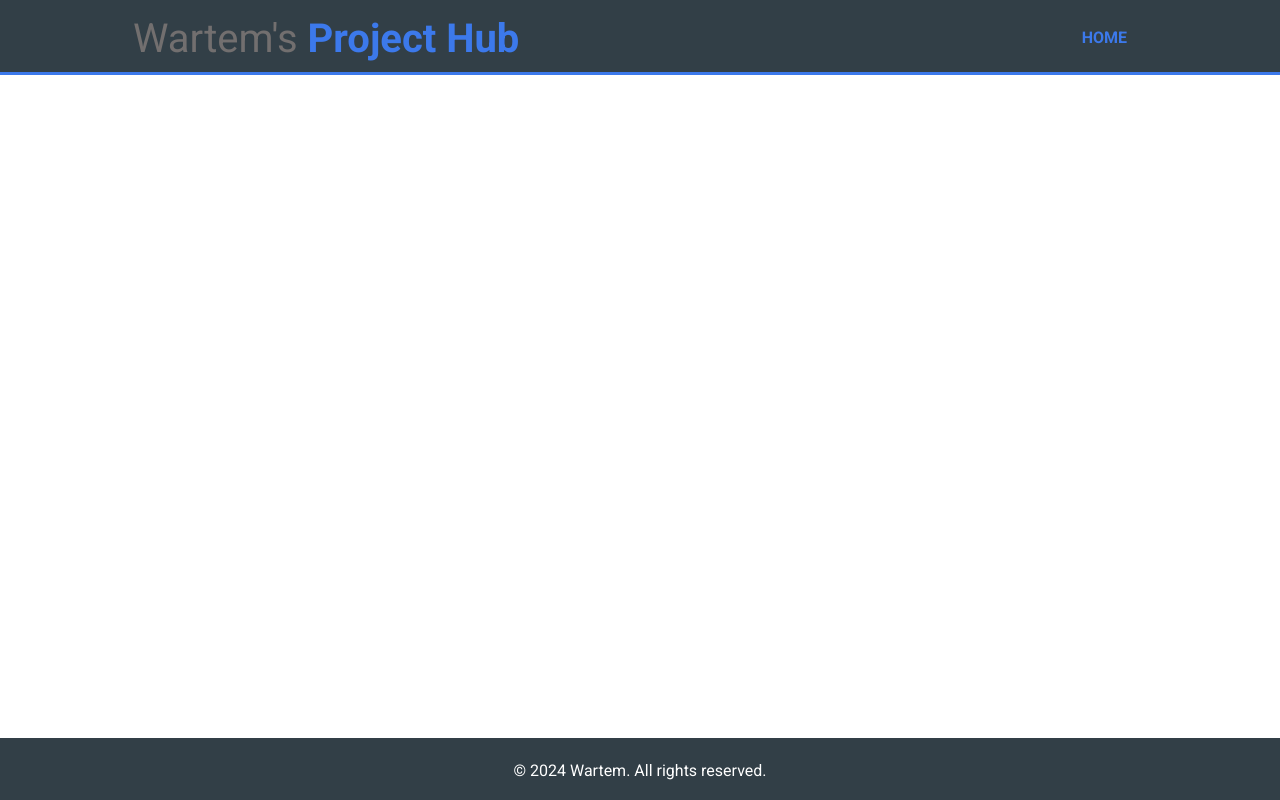
After one commit to Wartem/doc_analyzer, a Python web app: template templates/base.html in a window 1280 px wide. The commit adds this page. Run offline with Jinja, Linux system fonts and the light colour scheme; the template is opened without the code that fills it, so the values that code supplies are empty; some libraries are stand-ins or nearby versions.

Commit message:
Standalone
# Doc Analyzer

## Description
Doc Analyzer is a standalone Flask application designed to analyze documents using AI. It extracts text from various file formats and processes it using advanced language models. This tool can be used independently or integrated into larger projects.

## Key Features
- Document text extraction
- AI-powered text analysis
- Support for multiple file formats
- RESTful API for easy integration
- Customizable analysis parameters

## Recent Updates
- Refactored for standalone operation
- Improved error handling and logging
- Enhanced AI model integration
- Added configuration options for easy deployment

## Integration with Project Hub
While Doc Analyzer is now a standalone application, it can be seamlessly integrated into the Project Hub ecosystem using symbolic links. This allows for flexible deployment options, whether as an independent service or as part of a larger project suite.

To integrate with Project Hub:
1. Clone this repository to your local machine
2. Create a symbolic link in the Project Hub's project folder pointing to the Doc Analyzer directory
3. Update Project Hub's configuration to recognize Doc Analyzer as an available project

## Getting Started
[Include basic setup and running instructions here]

## Contributing
[Add guidelines for contributing to the project]

## License
[Specify the license under which this project is released]

---

This repository represents the evolution of Doc Analyzer from a component of Project Hub to a fully independent application, while maintaining the ability to integrate seamlessly with larger project ecosystems.

```diff
--- a/project_config.json
+++ b/project_config.json
@@ -1,3 +1,7 @@
 {
-    "display_name": "Document Analyzer"
+    "project_name": "doc_analyzer",
+    "display_name": "Document Analyzer",
+    "debug": true,
+    "port": 5600,
+    "secret_key": "default_secret_key_replace_me_in_production"
 }
--- /dev/null
+++ b/templates/base.html
@@ -0,0 +1,125 @@
+<!DOCTYPE html>
+<html lang="en">
+<head>
+    <meta charset="UTF-8">
+    <meta name="viewport" content="width=device-width, initial-scale=1.0">
+    <title>{% block title %}Wartem's Project Hub{% endblock %}</title>
+    <link href="https://fonts.googleapis.com/css2?family=Roboto:wght@300;400;700&display=swap" rel="stylesheet">
+
+    <!-- Bootstrap CSS -->
+    <link rel="stylesheet" href="https://stackpath.bootstrapcdn.com/bootstrap/4.5.2/css/bootstrap.min.css">
+    <!-- Font Awesome CSS -->
+    <link rel="stylesheet" href="https://cdnjs.cloudflare.com/ajax/libs/font-awesome/5.15.1/css/all.min.css">
+
+    {% block extra_head %}{% endblock %}
+
+    <style>
+                body {
+            display: flex;
+            flex-direction: column;
+            min-height: 100vh;
+            margin: 0;
+            font-family: 'Roboto', sans-serif;
+            line-height: 1.6;
+            color: #646363a2;
+            background-color: #f4f4f4;
+        }
+        .container {
+            width: 80%;
+            margin: auto;
+            overflow: hidden;
+            padding: 5px;
+            color: rgb(114, 111, 111);
+        }
+        header {
+            background: #323f47;
+            color: #ffffff;
+            padding-top: 10px;
+            min-height: 30px;
+            border-bottom: #3c79eb 3px solid;
+        }
+        header a {
+            color: #ffffff;
+            text-decoration: none;
+            text-transform: uppercase;
+            font-size: 16px;
+        }
+        header ul {
+            padding: 0;
+            list-style: none;
+        }
+        header li {
+            display: inline;
+            padding: 0 20px;
+        }
+        header #branding {
+            float: left;
+        }
+        header #branding h1 {
+            margin: 0;
+        }
+        header nav {
+            float: right;
+            margin-top: 10px;
+        }
+        .highlight, header .current a {
+            color: #3c79eb;
+            font-weight: bold;
+        }
+        #main {
+            flex: 1;
+            padding: 30px 0;
+            background: #ffffff;
+        }
+        footer {
+            padding-top: 20px;
+            color: #ffffff;
+            background-color: #323f47;
+            text-align: center;
+            margin-top: auto;
+        }
+        #headtext {
+            padding-top: 0px;
+            margin-top: 0px;
+        }
+    </style>
+
+    {% block extra_css %}{% endblock %}
+</head>
+<body>
+    <header>
+        <div class="container" id="head-text">
+            <div id="branding">
+                <h1>Wartem's <span class="highlight">Project Hub</span></h1>
+            </div>
+            <nav>
+                <ul>
+                    <li class="current"><a href="{{ url_for(project_name + '.index') }}">Home</a></li>
+                </ul>
+            </nav>
+        </div>
+    </header>
+
+    <section id="main">
+        <div class="container">
+            {% block content %}
+            {% endblock %}
+        </div>
+    </section>
+
+    <footer>
+        <p>&copy; <span id="currentYear"></span> Wartem. All rights reserved.</p>
+    </footer>
+
+    <script>
+        document.getElementById('currentYear').textContent = new Date().getFullYear();
+    </script>
+
+    <!-- Bootstrap JS and dependencies -->
+    <script src="https://code.jquery.com/jquery-3.5.1.slim.min.js"></script>
+    <script src="https://cdn.jsdelivr.net/npm/@popperjs/core@2.5.4/dist/umd/popper.min.js"></script>
+    <script src="https://stackpath.bootstrapcdn.com/bootstrap/4.5.2/js/bootstrap.min.js"></script>
+
+    {% block extra_js %}{% endblock %}
+</body>
+</html>
--- a/templates/index.html
+++ b/templates/doc_index.html
@@ -1,9 +1,7 @@
 {% extends "base.html" %}
-
 {% block title %}{{ display_name }} - Wartem's Project Hub{% endblock %}
 
 {% block content %}
-
 <div class="container mt-4">
     <h2>Welcome to {{ display_name }}</h2>
     <p>This is the content of {{ display_name }}.</p>
```
Also changed, not shown: __init__.py (+30 -0 lines), app.py (added, +63 -0 lines), config.py (added, +35 -0 lines), project_main.py (+21 -26 lines), requirements.txt (+39 -4 lines), routes.py (+55 -133 lines), utils/api_client.py (added, +22 -0 lines), utils/files_handlers.py (added, +30 -0 lines), utils/text_extraction.py (added, +59 -0 lines), templates/doc_project.html (renamed from templates/project.html), utils/__init__.py (added), 1 other file.
